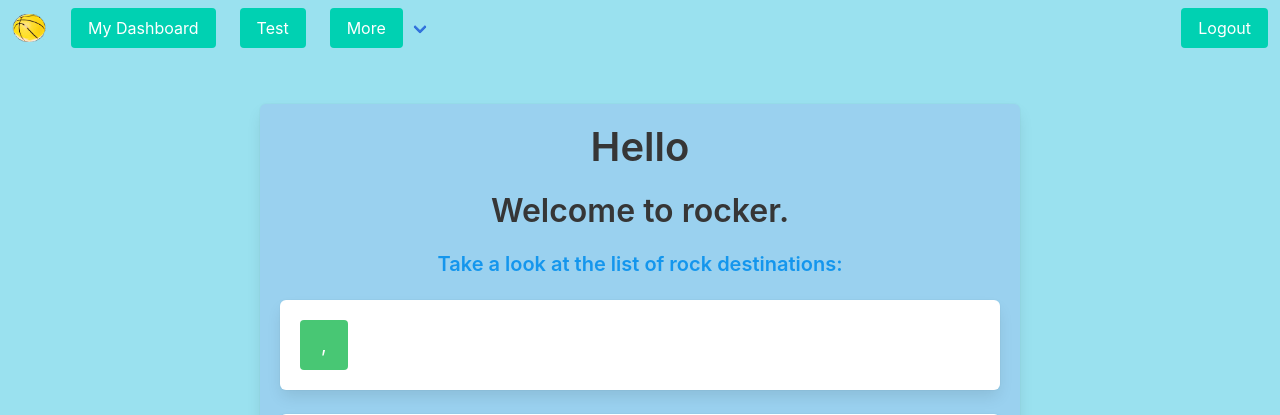
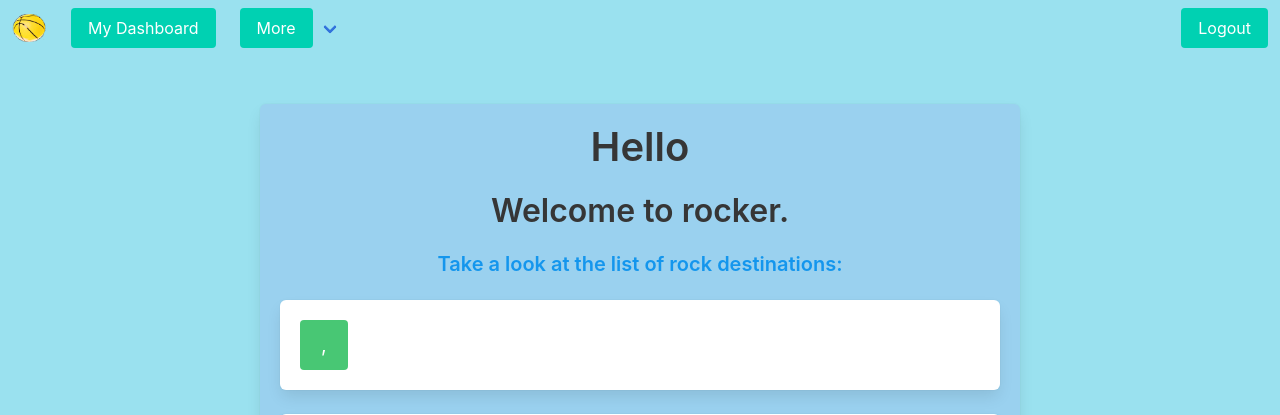
Before and after one commit to chuckthemole/theRock, a Django app: page /sport/create in a window 1280 px wide. Shown: the top 415 px of the page. Run offline with Django 3.2, Linux system fonts and the light colour scheme; data comes from the database, SQL or seed files in the repository; both versions use the stored data as it was after the commit; some libraries are stand-ins or nearby versions.

Commit message:
got rid of test button

```diff
--- a/rock/templates/rock/base.html
+++ b/rock/templates/rock/base.html
@@ -35,12 +35,6 @@
        <div class="navbar-item">
          <a class="button is-primary" href="{% url 'rock:dashboard' %}">
            My Dashboard
-         </a>
-       </div>
-
-       <div class="navbar-item">
-         <a class="button is-primary" href="{% url 'rock:test' %}">
-           Test
          </a>
        </div>
 
```
Also changed, not shown: db.sqlite3.
